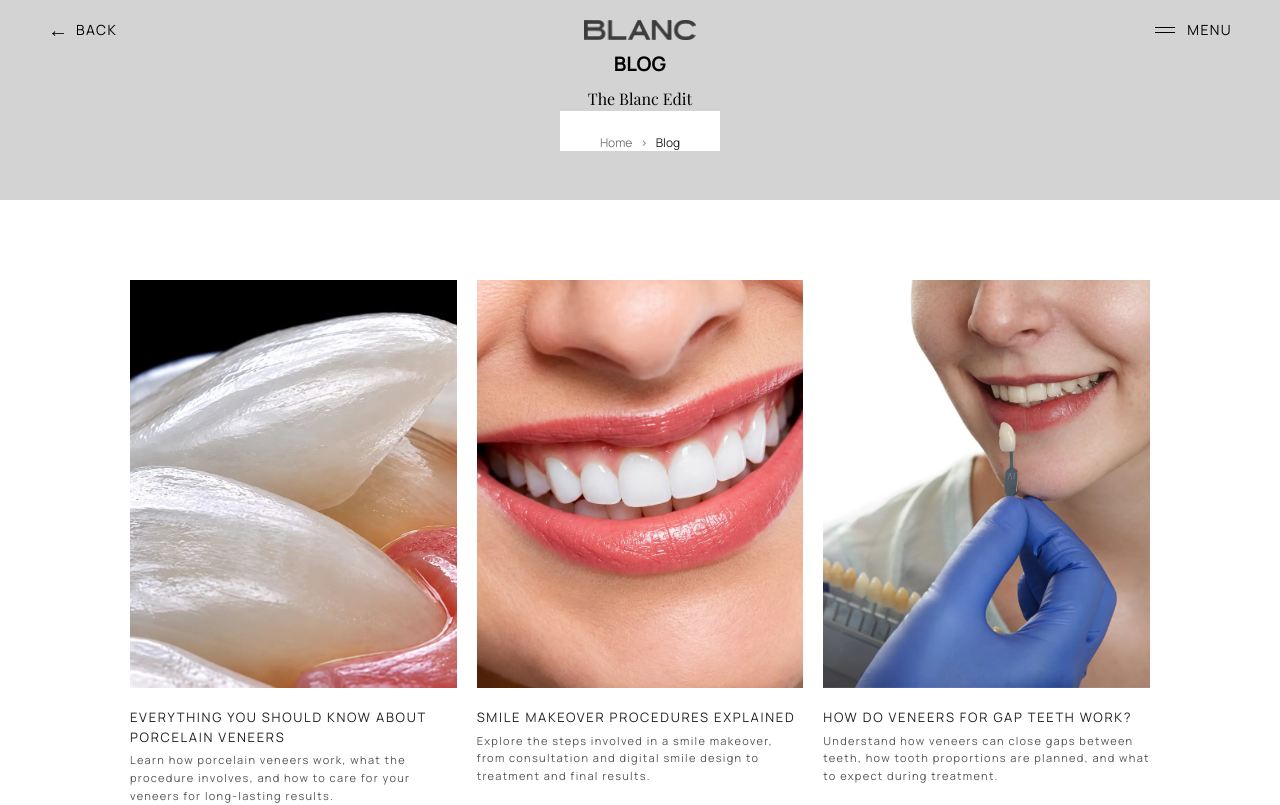
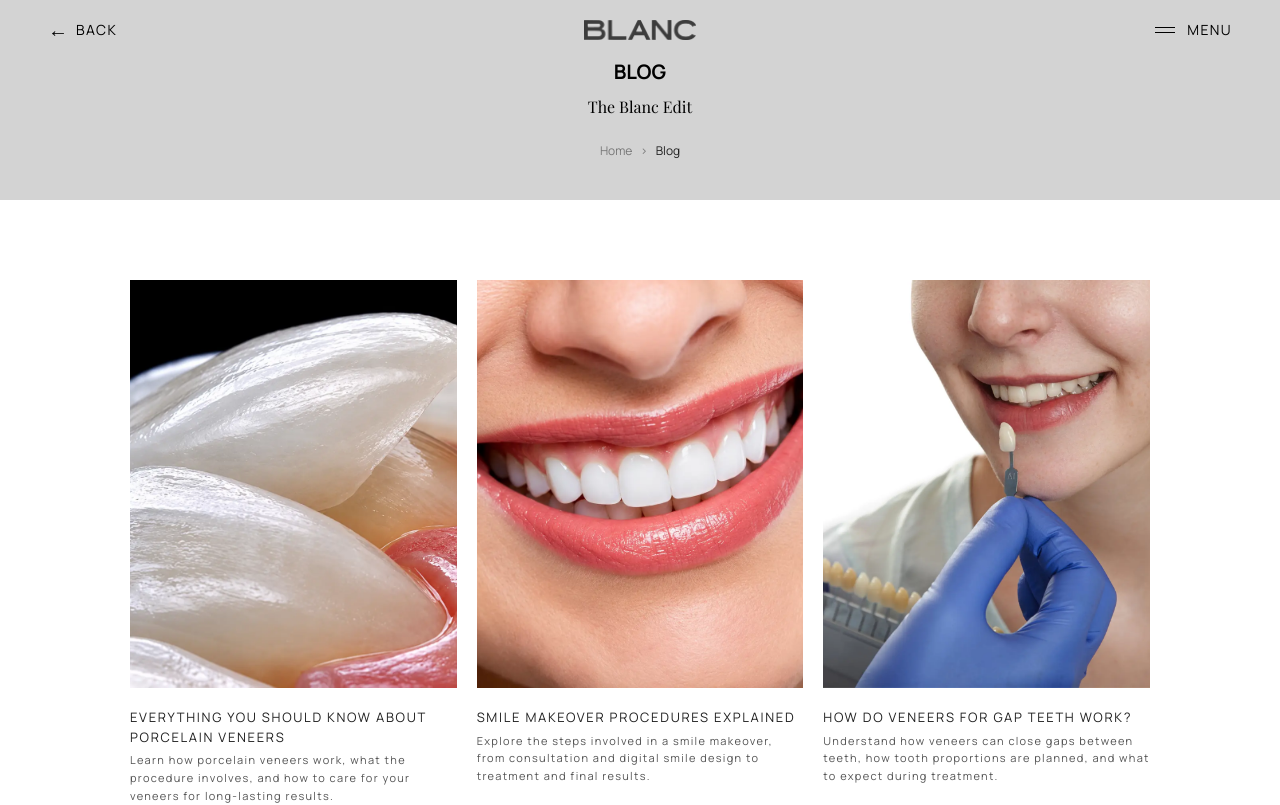
Before and after one commit to Ladwa14/blanc-website, a Next.js app: page /blog in a window 1280 px wide. Shown: the top 805 px of the page. Built offline with nearby package versions, Linux system fonts and the light colour scheme; a web font is replaced by a local one.

Commit message:
code again updated again

```diff
--- a/app/blog/page.tsx
+++ b/app/blog/page.tsx
@@ -64,7 +64,7 @@ export default function BlogPage() {
 
 {/* BLOG HEADER */}
 <section className="bg-[#d3d3d3] text-black h-[200px] flex flex-col items-center justify-center">
-  <h1 className="font-manrope font-bold text-[18px] md:text-[20px]">
+  <h1 className="font-manrope font-bold text-[18px] md:text-[20px] pt-4">
     BLOG
   </h1>
 
@@ -76,7 +76,7 @@ export default function BlogPage() {
 {/* BREADCRUMBS */}
 <nav
   aria-label="Breadcrumb"
-  className="bg-white px-6 md:px-10 pt-6"
+  className="px-6 md:px-10 pt-6"
 >
   <div className="max-w-[1020px] mx-auto">
     <ol className="flex flex-wrap items-center justify-center gap-2 font-manrope text-[11px] md:text-xs text-[#777]">
```
